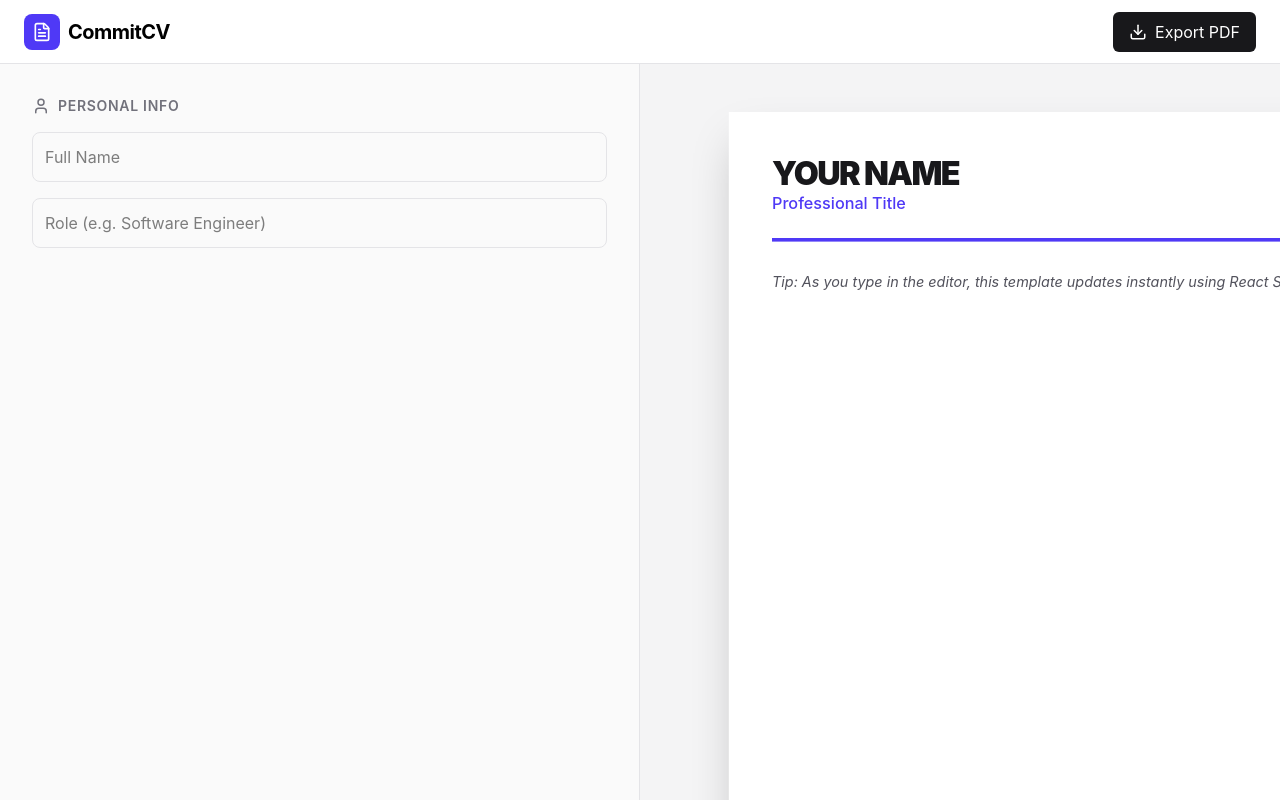
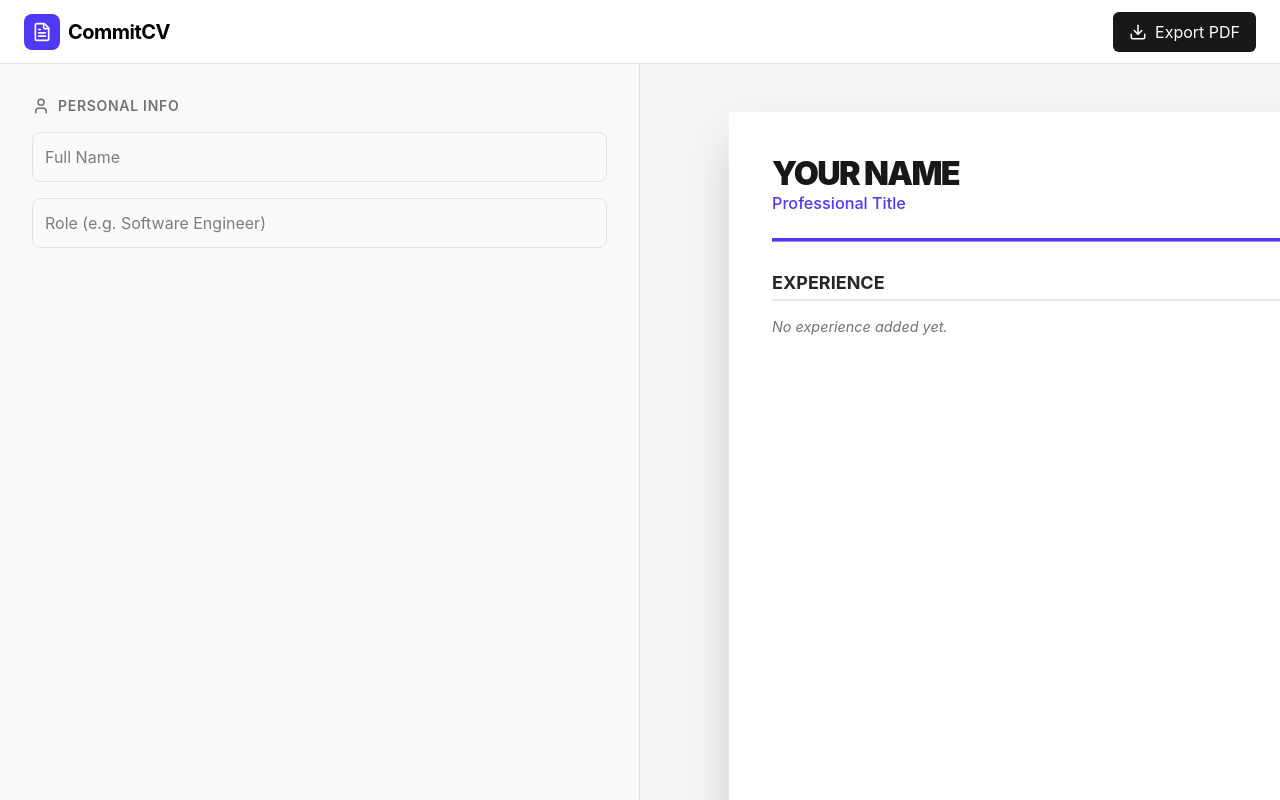
Before and after one commit to shourya0pratap/CommitCV, a React (Vite) app in the folder commit-cv/: page / in a window 1280 px wide. Shown: the top 800 px of the page. Built offline with nearby package versions, Linux system fonts and the light colour scheme.

Commit message:
Updated Preview.jsx

```diff
--- a/commit-cv/src/components/Preview.jsx
+++ b/commit-cv/src/components/Preview.jsx
@@ -5,7 +5,7 @@ const Preview = () => {
   const { resumeData } = useContext(ResumeContext);
 
   return (
-    <div className="bg-white shadow-2xl min-h-[11in] w-[8.5in] mx-auto p-12 origin-top scale-90">
+    <div className="bg-white shadow-2xl min-h-[11in] w-[8.5in] mx-auto p-12 origin-top scale-90 print:scale-100 print:shadow-none print:w-full print:m-0 print:p-0">
       <header className="border-b-4 border-indigo-600 pb-6 mb-8">
         <h1 className="text-4xl font-black text-zinc-900 uppercase tracking-tighter">
           {resumeData.personal.name || "Your Name"}
@@ -15,12 +15,24 @@ const Preview = () => {
         </p>
       </header>
 
-      {/* Render sections dynamically [cite: 150] */}
       <div className="space-y-6">
-        <p className="text-zinc-600 italic">
-          Tip: As you type in the editor, this template updates instantly using
-          React State.
-        </p>
+        <section>
+          <h2 className="text-xl font-bold text-zinc-800 uppercase border-b-2 border-zinc-200 mb-4 pb-1">
+            Experience
+          </h2>
+          {resumeData.experience.length === 0 ? (
+            <p className="text-zinc-500 italic">No experience added yet.</p>
+          ) : (
+            resumeData.experience.map((exp, idx) => (
+              <div key={idx} className="mb-4">
+                <h3 className="font-semibold text-zinc-900">{exp.title}</h3>
+                <p className="text-sm text-indigo-600 font-medium">
+                  {exp.company}
+                </p>
+              </div>
+            ))
+          )}
+        </section>
       </div>
     </div>
   );
```
